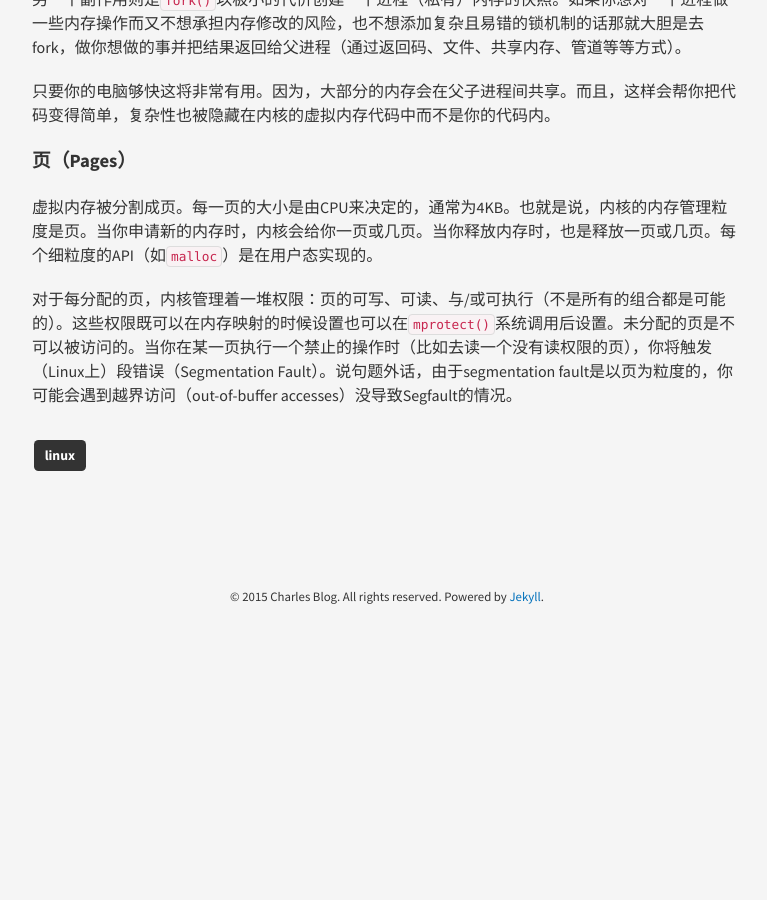
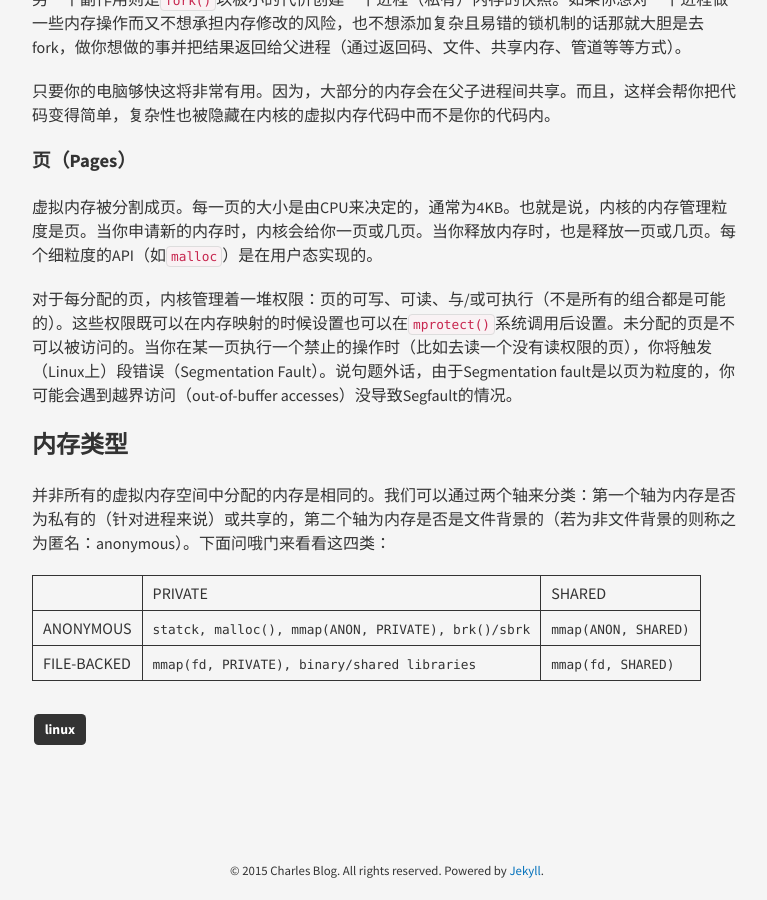
Before and after one commit to JavaCS3/blog, a Jekyll site: the page built from _posts/2015-10-24-talk-about-memory-part-1.md, in a window 1280 px wide and 900 px high, scrolled down 1888 px. Shown: the whole window, without its empty margins (253-1020 px from the left). Built offline with Jekyll 4.4.1, drawn with Linux system fonts in a browser that asks for light colours; nearby versions of some CDN libraries; Markdown is read by kramdown in place of the engine named in the settings; comment, search, counter and statistics services are not loaded; before the commit the page ends 2514 px from its top, so only the background shows below that.

Commit message:
continuing 2015-10-24-talk-about-memory-part-1.md

```diff
--- a/_posts/2015-10-24-talk-about-memory-part-1.md
+++ b/_posts/2015-10-24-talk-about-memory-part-1.md
@@ -40,4 +40,11 @@ title: 内存解析（一）：内存类型（译）
 ### 页（Pages）
 虚拟内存被分割成页。每一页的大小是由CPU来决定的，通常为4KB。也就是说，内核的内存管理粒度是页。当你申请新的内存时，内核会给你一页或几页。当你释放内存时，也是释放一页或几页。每个细粒度的API（如`malloc`）是在用户态实现的。
 
-对于每分配的页，内核管理着一堆权限：页的可写、可读、与/或可执行（不是所有的组合都是可能的）。这些权限既可以在内存映射的时候设置也可以在`mprotect()`系统调用后设置。未分配的页是不可以被访问的。当你在某一页执行一个禁止的操作时（比如去读一个没有读权限的页），你将触发（Linux上）段错误（Segmentation Fault）。说句题外话，由于segmentation fault是以页为粒度的，你可能会遇到越界访问（out-of-buffer accesses）没导致Segfault的情况。
+对于每分配的页，内核管理着一堆权限：页的可写、可读、与/或可执行（不是所有的组合都是可能的）。这些权限既可以在内存映射的时候设置也可以在`mprotect()`系统调用后设置。未分配的页是不可以被访问的。当你在某一页执行一个禁止的操作时（比如去读一个没有读权限的页），你将触发（Linux上）段错误（Segmentation Fault）。说句题外话，由于Segmentation fault是以页为粒度的，你可能会遇到越界访问（out-of-buffer accesses）没导致Segfault的情况。
+
+## 内存类型
+并非所有的虚拟内存空间中分配的内存是相同的。我们可以通过两个轴来分类：第一个轴为内存是否为私有的（针对进程来说）或共享的，第二个轴为内存是否是文件背景的（若为非文件背景的则称之为匿名：anonymous）。下面问哦门来看看这四类：
+
+|             | PRIVATE | SHARED |
+|  ANONYMOUS  | `statck, malloc(), mmap(ANON, PRIVATE), brk()/sbrk` | `mmap(ANON, SHARED)` |
+| FILE-BACKED | `mmap(fd, PRIVATE), binary/shared libraries` | `mmap(fd, SHARED)` |
```
